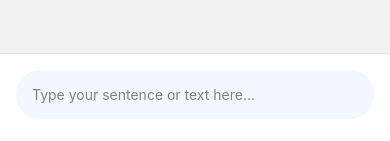
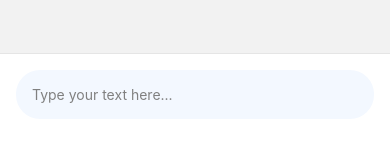
Before and after one commit to pedrorubinger/lingo-app, a React Native app: screen /Translator in a window 390 px wide. Shown: the part 671-812 px from the top of the page. Built offline with nearby package versions, Linux system fonts and the light colour scheme.

Commit message:
chore: adjust input placeholder

```diff
--- a/src/modules/dashboard/screens/translator/index.tsx
+++ b/src/modules/dashboard/screens/translator/index.tsx
@@ -55,7 +55,7 @@ export const Translator: React.FC<Props> = () => {
         <FooterContent>
           <Input
             size="md"
-            placeholder="Type your sentence or text here..."
+            placeholder="Type your text here..."
             onChange={() => {}}
           />
         </FooterContent>
```
